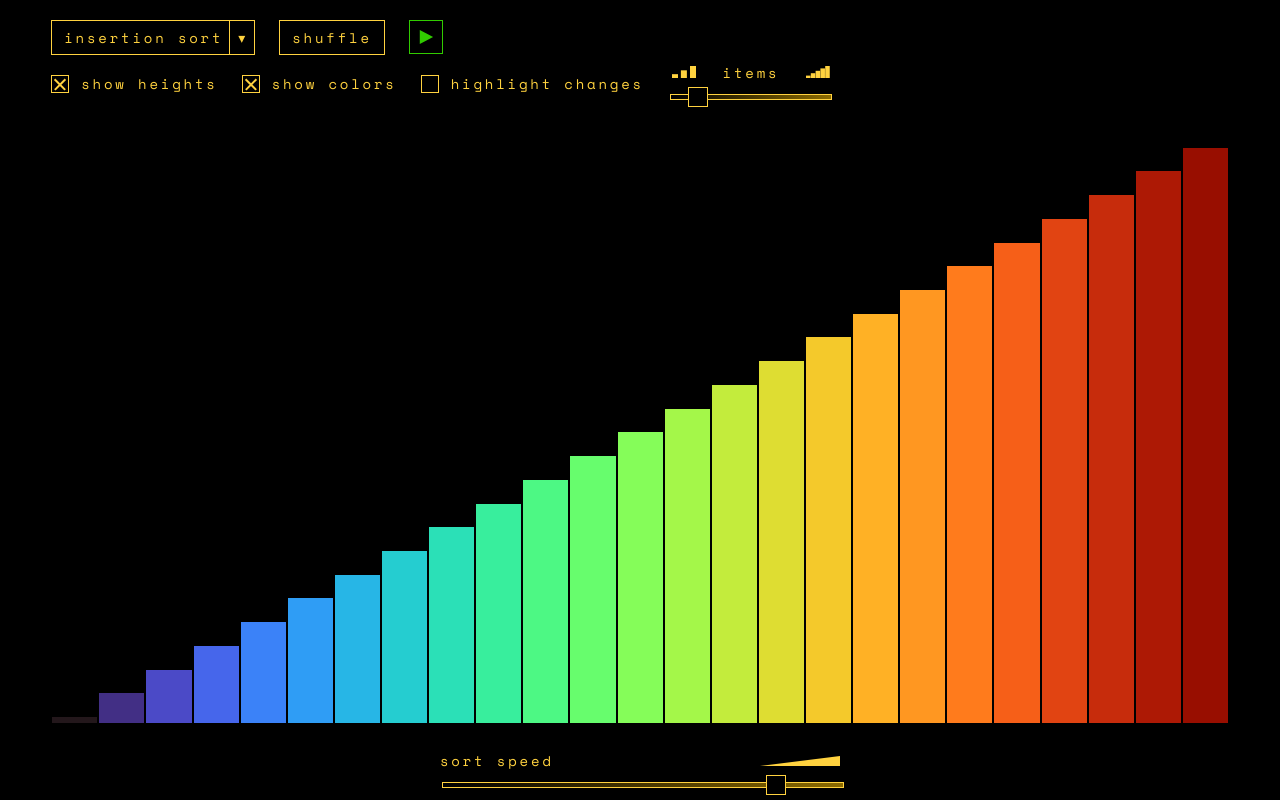
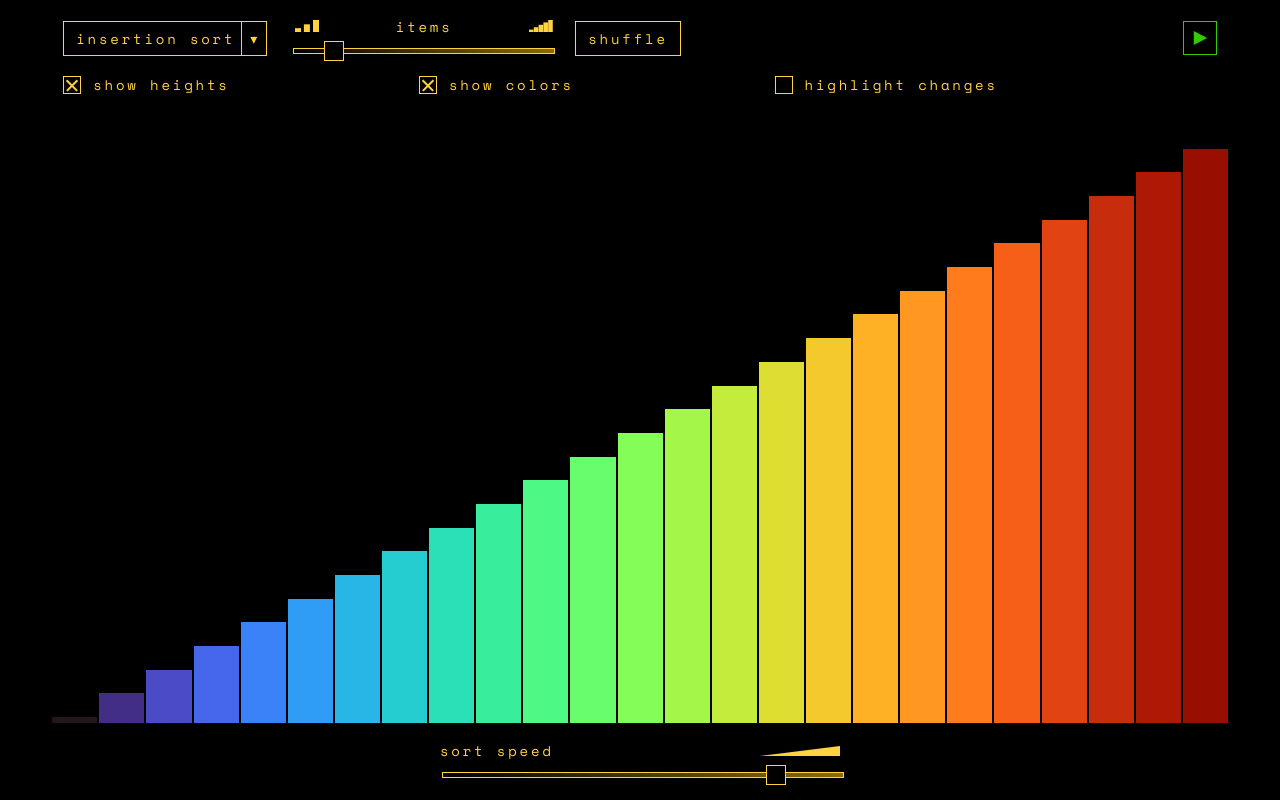
Before and after one commit to tohanian/javascript-sorting-algorithms, a Vue app in the folder sorting-demo/: page / in a window 1280 px wide. Built offline with nearby package versions, Linux system fonts and the light colour scheme.

Commit message:
Update UI layout and add disabled controls

```diff
--- a/sorting-demo/src/components/Button.vue
+++ b/sorting-demo/src/components/Button.vue
@@ -1,5 +1,5 @@
 <template>
-  <button class="button" @click="$emit('click')">
+  <button class="button" :class="{ disabled }" :disabled="disabled" @click="$emit('click')">
     <div class="button-content">
       <div class="button-text">
         <slot />
@@ -12,6 +12,12 @@
 <script>
 export default {
   name: 'Button',
+  props: {
+    disabled: {
+      type: Boolean,
+      default: false,
+    },
+  },
 };
 </script>
 
@@ -58,5 +64,17 @@ export default {
       }
     }
   }
+  &:disabled {
+    color: rgba(255, 210, 63, .5);
+    border-color: rgba(255, 210, 63, .5);
+    cursor: default;
+    &:hover {
+      .button-content {
+        .hover-transition {
+          height: 0;
+        }
+      }
+    }
+  }
 }
 </style>
--- a/sorting-demo/src/components/Checkbox.vue
+++ b/sorting-demo/src/components/Checkbox.vue
@@ -38,6 +38,7 @@ export default {
   .checkbox-control {
     border: 1px solid #FFD23F;
     width: 16px;
+    min-width: 16px;
     height: 16px;
     margin-right: 12px;
     cursor: pointer;
--- a/sorting-demo/src/components/NumOfElementsSlider.vue
+++ b/sorting-demo/src/components/NumOfElementsSlider.vue
@@ -1,11 +1,26 @@
 <template>
-  <div class="speed-slider">
+  <div class="speed-slider" :class="{ disabled }">
     <div class="slider-label">
       <div class="slider-icon-wrapper high-icon">
         <svg class="slider-icon" width="100%" viewBox="0 0 100 50">
-          <rect width="25" height="16" fill="#FFD23F" transform="translate(0, 34)" />
-          <rect width="25" height="32" fill="#FFD23F" transform="translate(37, 18)" />
-          <rect width="25" height="50" fill="#FFD23F" transform="translate(75, 0)" />
+          <rect
+            width="25"
+            height="16"
+            :fill="disabled ?'rgba(255, 210, 63, .5)' : '#FFD23F'"
+            transform="translate(0, 34)"
+          />
+          <rect
+            width="25"
+            height="32"
+            :fill="disabled ?'rgba(255, 210, 63, .5)' : '#FFD23F'"
+            transform="translate(37, 18)"
+          />
+          <rect
+            width="25"
+            height="50"
+            :fill="disabled ?'rgba(255, 210, 63, .5)' : '#FFD23F'"
+            transform="translate(75, 0)"
+          />
         </svg>
       </div>
       <div class="label-wrapper">
@@ -13,11 +28,36 @@
       </div>
       <div class="slider-icon-wrapper low-icon">
         <svg class="slider-icon" width="100%" viewBox="0 0 100 50">
-          <rect width="19" height="10" fill="#FFD23F" transform="translate(0, 40)" />
-          <rect width="19" height="20" fill="#FFD23F" transform="translate(20, 30)" />
-          <rect width="19" height="30" fill="#FFD23F" transform="translate(40, 20)" />
-          <rect width="19" height="40" fill="#FFD23F" transform="translate(60, 10)" />
-          <rect width="19" height="50" fill="#FFD23F" transform="translate(80, 0)" />
+          <rect
+            width="19"
+            height="10"
+            :fill="disabled ?'rgba(255, 210, 63, .5)' : '#FFD23F'"
+            transform="translate(0, 40)"
+          />
+          <rect
+            width="19"
+            height="20"
+            :fill="disabled ?'rgba(255, 210, 63, .5)' : '#FFD23F'"
+            transform="translate(20, 30)"
+          />
+          <rect
+            width="19"
+            height="30"
+            :fill="disabled ?'rgba(255, 210, 63, .5)' : '#FFD23F'"
+            transform="translate(40, 20)"
+          />
+          <rect
+            width="19"
+            height="40"
+            :fill="disabled ?'rgba(255, 210, 63, .5)' : '#FFD23F'"
+            transform="translate(60, 10)"
+          />
+          <rect
+            width="19"
+            height="50"
+            :fill="disabled ?'rgba(255, 210, 63, .5)' : '#FFD23F'"
+            transform="translate(80, 0)"
+          />
         </svg>
       </div>
     </div>
@@ -30,6 +70,7 @@
         step="1"
         min="0"
         max="8"
+        :disabled="disabled"
         @change="onChange"
       />
     </div>
@@ -43,6 +84,10 @@ export default {
     value: {
       type: Number,
       default: 4,
+    },
+    disabled: {
+      type: Boolean,
+      default: false,
     },
   },
   methods: {
@@ -96,5 +141,16 @@ export default {
       }
     }
   }
+  &.disabled {
+    .range-slider {
+      .range-slider-input {
+        border: 1px solid rgba(255, 210, 63, .5);
+        &::-webkit-slider-thumb {
+          border: 1px solid rgba(255, 210, 63, .5);
+          cursor: default;
+        }
+      }
+    }
+  }
 }
 </style>
--- a/sorting-demo/src/components/Select.vue
+++ b/sorting-demo/src/components/Select.vue
@@ -1,8 +1,9 @@
 <template>
-  <div class="select">
+  <div class="select" :class="{ disabled }">
     <Button
       class="select-button"
       ref="selectButton"
+      :disabled="disabled"
       @click="onOpenSelect"
     >
       <div class="select-button-content">
@@ -90,6 +91,10 @@ export default {
       type: String,
       default: null,
     },
+    disabled: {
+      type: Boolean,
+      default: false,
+    },
   },
   data() {
     return {
@@ -107,7 +112,9 @@ export default {
   },
   methods: {
     onOpenSelect() {
-      this.menuOpen = !this.menuOpen;
+      if (!this.disabled) {
+        this.menuOpen = !this.menuOpen;
+      }
     },
     onMenuOpen(element) {
       const { width } = getComputedStyle(element);
@@ -219,5 +226,25 @@ export default {
       }
     }
   }
+  &.disabled {
+    .button {
+      border: 1px solid rgba(255, 210, 63, .5);
+      cursor: default;
+      color: #FFD23F;
+    }
+    .button.select-button .select-button-content .select-icon {
+      border-left: 1px solid rgba(255, 210, 63, .5);
+      color: rgba(255, 210, 63, .5);
+    }
+    &:hover {
+      .button.select-button {
+        .button-content {
+          .hover-transition {
+            height: 0;
+          }
+        }
+      }
+    }
+  }
 }
 </style>
--- a/sorting-demo/src/components/SortOptions.vue
+++ b/sorting-demo/src/components/SortOptions.vue
@@ -1,41 +1,65 @@
 <template>
   <div class="sort-options">
     <div class="ui-row main-controls">
-      <div class="ui-item">
+      <div class="ui-item sort-type-select-wrapper">
         <Select
           placeholder="Sort Type"
           :items="sortTypeItems"
           :value="sortType"
+          :disabled="sortInProcess"
           @input="(sortType) => $emit('sortTypeSelect', sortType)"
         />
       </div>
-      <div class="ui-item">
+      <div class="ui-item num-of-elements-wrapper hide-mobile">
+        <NumOfElementsSlider
+          :disabled="sortInProcess"
+          :value="numOfElementsSliderValue"
+          @input="onNumOfElementsInput"
+        />
+      </div>
+      <div class="ui-item shuffle-button-wrapper hide-mobile">
         <Button
           class="shuffle-button"
+          :disabled="sortInProcess"
           @click="$emit('shuffle')"
         >
           Shuffle
         </Button>
       </div>
-      <div class="ui-item">
+      <div class="ui-item play-button-wrapper">
         <PlayButton
           :sortInProcess="sortInProcess"
           @click="$emit('playButtonClick')"
         />
       </div>
     </div>
+    <div class="ui-row display-mobile">
+      <div class="ui-item num-of-elements-wrapper">
+        <NumOfElementsSlider
+          :disabled="sortInProcess"
+          :value="numOfElementsSliderValue"
+          @input="onNumOfElementsInput"
+        />
+      </div>
+      <div class="ui-item shuffle-button-wrapper">
+        <Button
+          class="shuffle-button"
+          :disabled="sortInProcess"
+          @click="$emit('shuffle')"
+        >
+          Shuffle
+        </Button>
+      </div>
+    </div>
     <div class="ui-row visual-options">
-      <div class="ui-item">
+      <div class="ui-item show-heights">
         <Checkbox text="Show heights" :value="showHeights" @click="$emit('showHeights')" />
       </div>
-      <div class="ui-item">
+      <div class="ui-item show-colors">
         <Checkbox text="Show colors" :value="showColorScale" @click="$emit('showColorScale')" />
       </div>
-      <div class="ui-item">
+      <div class="ui-item show-changes">
         <Checkbox text="Highlight changes" :value="showChanges" @click="$emit('showChanges')" />
-      </div>
-      <div class="ui-item num-of-elements-wrapper">
-        <NumOfElementsSlider :value="numOfElementsSliderValue" @input="onNumOfElementsInput" />
       </div>
     </div>
   </div>
@@ -95,19 +119,56 @@ export default {
 .sort-options {
   .ui-row {
     display: flex;
-    margin: 0 -12px;
     align-items: center;
+    width: 100%;
+    justify-content: flex-start;
     .ui-item {
       margin: 0 12px;
+    }
+    .num-of-elements-wrapper {
+      flex-grow: 1;
+      max-width: 260px;
+    }
+    .play-button-wrapper {
+      flex-grow: 1;
+    text-align: right;
     }
   }
   .main-controls {
     margin-bottom: 8px;
   }
   .visual-options {
-    flex-wrap: wrap;
-    .num-of-elements-wrapper {
-      min-width: 160px;
+    .ui-item {
+      width: 33%;
+    }
+    .show-heights {
+      width: 30%
+    }
+    .show-colors {
+      width: 30%;
+    }
+    .show-changes {
+      width: 40%;
+    }
+  }
+  .display-mobile {
+    display: none;
+    margin-top: 14px;
+    margin-bottom: 8px;
+    justify-content: space-between;
+  }
+  @media only screen and (max-width: 650px) {
+    .display-mobile {
+      display: flex;
+    }
+    .hide-mobile {
+      display: none;
+    }
+  }
+  @media only screen and (min-width: 950px) {
+    flex-grow: 0;
+    .play-button-wrapper {
+      text-align: left;
     }
   }
 }
--- a/sorting-demo/src/components/SortVis.vue
+++ b/sorting-demo/src/components/SortVis.vue
@@ -57,7 +57,7 @@ export default {
   methods: {
     getItemColor(item) {
       if (this.numOfItemsTransition) {
-        return '#F4869D';
+        return '#fa4688';
       }
 
       const baseColor = this.showColorScale ? item.colorScale : '#EE4266';
--- a/sorting-demo/src/styles/mixins.scss
+++ b/sorting-demo/src/styles/mixins.scss
@@ -3,4 +3,7 @@
   font-size: 14px;
   text-transform: lowercase;
   letter-spacing: .2em;
+  @media screen and (max-width: 400px) {
+    font-size: 11px;
+  }
 }
--- a/sorting-demo/src/views/Home.vue
+++ b/sorting-demo/src/views/Home.vue
@@ -51,13 +51,20 @@ export default {
     return {
       collection: [],
       sortType: 'insertionSort',
-      sortTypeItems: [{
-        text: 'Insertion Sort', value: 'insertionSort',
-      }, {
-        text: 'Bubble Sort', value: 'bubbleSort',
-      }, {
-        text: 'Selection Sort', value: 'selectionSort',
-      }],
+      sortTypeItems: [
+        {
+          text: 'Insertion Sort',
+          value: 'insertionSort',
+        },
+        {
+          text: 'Bubble Sort',
+          value: 'bubbleSort',
+        },
+        {
+          text: 'Selection Sort',
+          value: 'selectionSort',
+        },
+      ],
 
       // Visualization params
       showHeights: true,
@@ -76,13 +83,17 @@ export default {
   },
   computed: {
     heightScale() {
-      return scaleLinear().domain([0, this.numOfElements]).range([1, 100]);
+      return scaleLinear()
+        .domain([0, this.numOfElements])
+        .range([1, 100]);
     },
     colorScale() {
       return scaleSequential(interpolateTurbo).domain([0, this.numOfElements]);
     },
     sortSpeed() {
-      return scaleLinear().domain([0, 100]).range([500, 1])(this.speedSliderValue);
+      return scaleLinear()
+        .domain([0, 100])
+        .range([500, 1])(this.speedSliderValue);
     },
     numOfElements() {
       const numOfElementsOptions = [10, 25, 50, 60, 70, 80, 100, 150, 200];
@@ -150,14 +161,17 @@ export default {
     insertionSort() {
       let valuesToSort = [...this.collection];
 
-      const insertionSortOuterLoop = (outerLoopIndex) => {
+      const insertionSortOuterLoop = outerLoopIndex => {
         let i = outerLoopIndex;
-        this.$set(this.collection, i, { ...this.collection[i], flag: 'compareItem' });
+        this.$set(this.collection, i, {
+          ...this.collection[i],
+          flag: 'compareItem',
+        });
 
         this.outerLoopTimeout = setTimeout(() => {
           const temp = valuesToSort[i];
 
-          const insertionSortInnerLoop = (innerLoopIndex) => {
+          const insertionSortInnerLoop = innerLoopIndex => {
             let j = innerLoopIndex;
 
             this.innerLoopTimeout = setTimeout(() => {
@@ -176,7 +190,7 @@ export default {
 
                 insertionSortInnerLoop(j);
               } else {
-                valuesToSort = valuesToSort.map((item) => {
+                valuesToSort = valuesToSort.map(item => {
                   if (item.flag === 'lastSorted') {
                     return { ...item, flag: 'sortedItem' };
                   }
@@ -232,11 +246,14 @@ export default {
     },
     bubbleSort() {
       const valuesToSort = [...this.collection];
-      const bubbleSortOuterLoop = (i) => {
+      const bubbleSortOuterLoop = i => {
         this.outerLoopTimeout = setTimeout(() => {
-          const bubbleSortInnerLoop = (j) => {
+          const bubbleSortInnerLoop = j => {
             this.innerLoopTimeout = setTimeout(() => {
-              if (valuesToSort[j + 1] && valuesToSort[j].value > valuesToSort[j + 1].value) {
+              if (
+                valuesToSort[j + 1] &&
+                valuesToSort[j].value > valuesToSort[j + 1].value
+              ) {
                 const temp = valuesToSort[j];
                 valuesToSort[j] = valuesToSort[j + 1];
                 valuesToSort[j + 1] = temp;
@@ -245,7 +262,8 @@ export default {
               this.collection = valuesToSort.map((item, index) => {
                 if (index === j + 1) {
                   return { ...item, flag: 'compareItem' };
-                } if (index === valuesToSort.length - i) {
+                }
+                if (index === valuesToSort.length - i) {
                   return { ...item, flag: 'lastSorted' };
                 }
                 return item;
@@ -288,14 +306,14 @@ export default {
     selectionSort() {
       const valuesToSort = [...this.collection];
 
-      const selectionSortOuterLoop = (outerLoopIndex) => {
+      const selectionSortOuterLoop = outerLoopIndex => {
         this.outerLoopTimeout = setTimeout(() => {
           let i = outerLoopIndex;
           let min = i;
 
           this.innerLoopIndex = i + 1;
 
-          const selectionSortInnerLoop = (innerLoopIndex) => {
+          const selectionSortInnerLoop = innerLoopIndex => {
             let j = Math.max(innerLoopIndex, this.innerLoopIndex);
             this.innerLoopIndex = j;
 
@@ -306,11 +324,14 @@ export default {
               this.collection = valuesToSort.map((item, index) => {
                 if (index < i - 1 || item.flag === 'scannedItem') {
                   return { ...item, flag: 'none' };
-                } if (index === j) {
+                }
+                if (index === j) {
                   return { ...item, flag: 'scannedItem' };
-                } if (index === min) {
+                }
+                if (index === min) {
                   return { ...item, flag: 'compareItem' };
-                } if (index === i - 1) {
+                }
+                if (index === i - 1) {
                   return { ...item, flag: 'lastSorted' };
                 }
                 return { ...item };
@@ -331,7 +352,8 @@ export default {
                 this.collection = valuesToSort.map((item, index) => {
                   if (index < i - 1 || item.flag === 'scannedItem') {
                     return { ...item, flag: 'none' };
-                  } if (index === i) {
+                  }
+                  if (index === i) {
                     return { ...item, flag: 'compareItem' };
                   }
                   return { ...item };
@@ -378,12 +400,15 @@ export default {
   }
   .sorting-vis-wrapper {
     width: 92%;
-    height: 100%;
     margin: 20px auto;
+    flex-grow: 1;
+    flex-basis: 100%;
   }
   .speed-slider-wrapper {
     width: 92%;
-    margin: 10px auto;
+    margin: 0 auto;
+    margin-top: 0;
+    margin-bottom: 20px;
     max-width: 400px;
   }
 }
```
